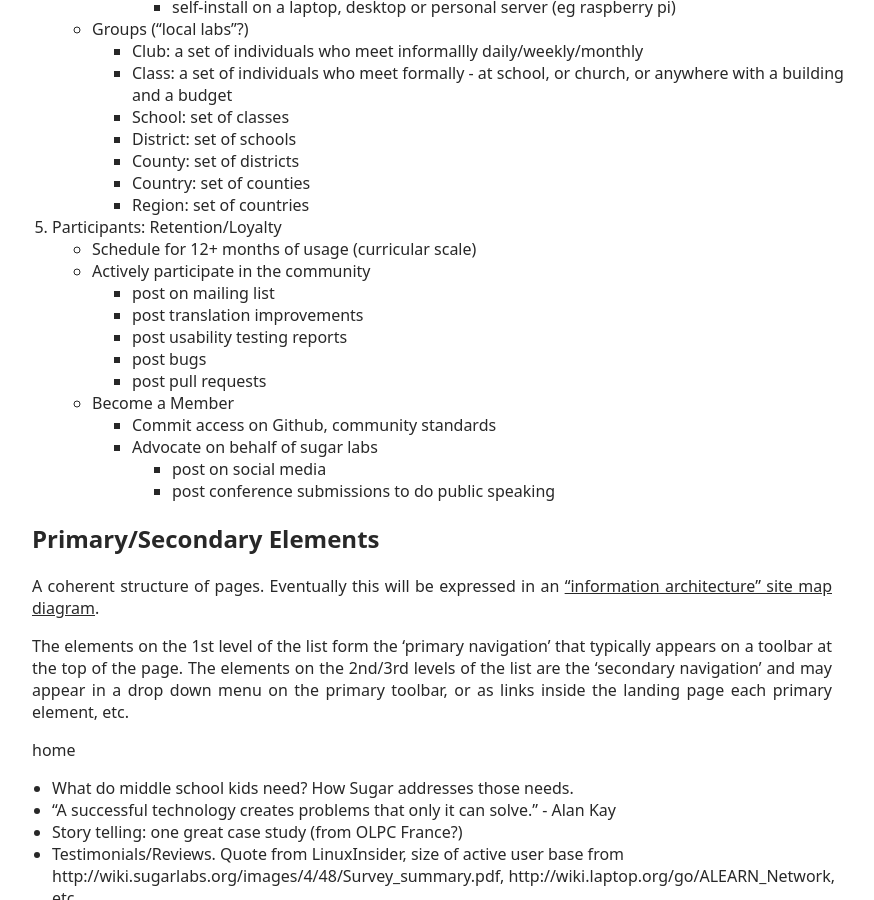
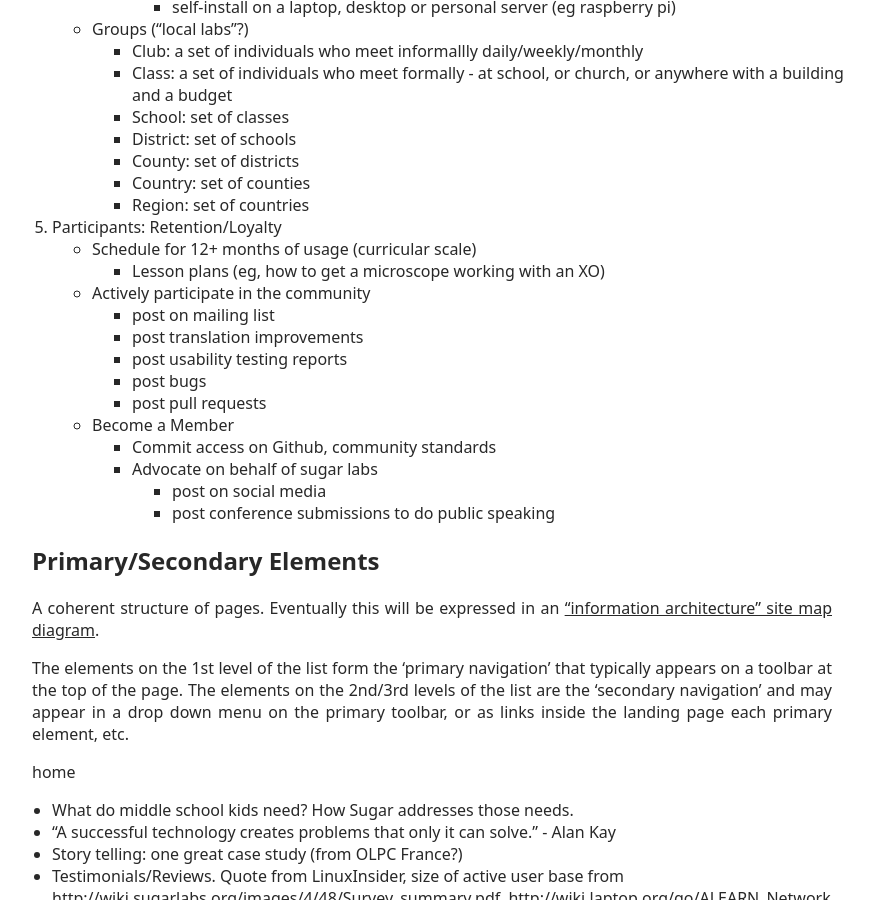
Before and after one commit to sugarlabs/www, a Jekyll site: the page built from STRUCTURE.md, in a window 1280 px wide and 900 px high, scrolled down 1045 px. Shown: the whole window, without its empty margins (208-1082 px from the left). Built offline with Jekyll 4.4.1, drawn with Linux system fonts in a browser that asks for light colours; a script that is not in the unit is left out.

Commit message:
Update STRUCTURE.md
Microscope idea

```diff
--- a/STRUCTURE.md
+++ b/STRUCTURE.md
@@ -44,6 +44,7 @@ A [conversion funnel](https://www.google.com/search?q=conversion+funnel&tbm=isch
 
 5. Participants: Retention/Loyalty
     * Schedule for 12+ months of usage (curricular scale)
+      * Lesson plans (eg, [how to get a microscope working with an XO](https://wiki.sugarlabs.org/go/Talk:EduJAM/2011))
     * Actively participate in the community
       * post on mailing list
       * post translation improvements
```
